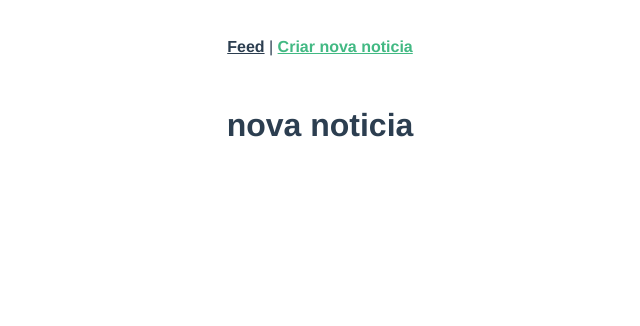
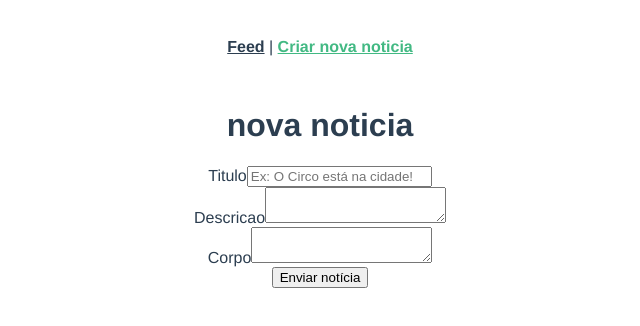
Before and after one commit to pedrodiogo219/portal-noticias, a Vue app: page /nova-noticia in a window 1280 px wide. Shown: the top 326 px of the page, without its empty margins (320-960 px from the left). Built offline with nearby package versions, Linux system fonts and the light colour scheme.

Commit message:
create NovaNoticia form

```diff
--- a/src/components/FeedNoticias.vue
+++ b/src/components/FeedNoticias.vue
@@ -21,12 +21,6 @@
             }
         }
     },
-    created() {
-        console.log('created', this.$parent.noticias.value);
-    },
-    mounted(){
-        console.log('mounted', this.$parent.noticias.value);
-    },
     components: { ResumoNoticia }
 }
 </script>
@@ -36,7 +30,7 @@
 
 #listaNoticias{
     display: flex;
-    flex-direction: row;
+    flex-direction: column;
     flex-wrap: wrap;
 }
 
--- a/src/components/NoticiaCompleta.vue
+++ b/src/components/NoticiaCompleta.vue
@@ -14,10 +14,7 @@ import NotFound from './NotFound.vue';
   export default {
     created() {
         this.noticias = JSON.parse(localStorage.getItem("noticias")) || [];
-        console.log(this.noticias);
-        console.log(this.$route.params.id);
         this.noticia = this.noticias.find(n => n.id === Number(this.$route.params.id));
-        console.log(this.noticia);
     },
     components: { NotFound }
 };
--- a/src/views/HomeView.vue
+++ b/src/views/HomeView.vue
@@ -2,9 +2,6 @@
   <div class="home">
     <FeedNoticias></FeedNoticias>
   </div>
-
-
-  <button v-on:click="chama()">add noticia</button>
 </template>
 
 <script>
@@ -28,19 +25,7 @@ export default {
         this.noticias.value = JSON.parse(localStorage.getItem("noticias")) || [];
         this.$watch("noticias", (newVal) => {
             localStorage.setItem("noticias", JSON.stringify(newVal.value));
-            console.log("entrou aqui");
         }, { deep: true });
-    },
-    methods: {
-        chama: function () {
-            this.noticias.value.push({
-                id: 1,
-                titulo: "Primeira Noticia",
-                descricao: "Essa é a primeira noticia do site",
-                corpo: "Lorem ipsum dolor sit amet, consectetur adipiscing elit. Mauris sem nisi, volutpat vel libero eget, bibendum pellentesque nisi. Ut a laoreet libero. Vestibulum euismod ipsum sed dictum semper. Sed non ante non arcu interdum commodo. Morbi ultricies, elit id mattis porttitor, diam lectus rutrum lectus, non laoreet orci velit ac nisi. Sed vel diam feugiat, dictum dolor vitae, cursus orci. Quisque eget nunc porttitor, euismod libero et, pretium velit. Cras mauris est, bibendum in feugiat tincidunt, aliquet a sem. Nullam ac nisl dignissim felis maximus euismod non vel ipsum. Aliquam imperdiet interdum lacus, sit amet dictum tortor tristique sed. Fusce hendrerit mattis dui quis congue. Fusce orci orci, placerat consectetur sem id, consequat tempus ipsum. Nullam vitae risus lectus. Sed consequat aliquet velit eget semper. Vestibulum ante ipsum primis in faucibus orci luctus et ultrices posuere cubilia curae;"
-            });
-            console.log(this.noticias.value);
-        }
     }
 }
 </script>
--- a/src/views/NovaNoticiaView.vue
+++ b/src/views/NovaNoticiaView.vue
@@ -1,3 +1,69 @@
 <template>
     <h1>nova noticia</h1>
+    <form @submit.prevent="submit">
+        <div>
+            <label for="titulo">Titulo</label>
+            <input id="titulo" type="text" placeholder="Ex: O Circo está na cidade!" v-model="titulo"/>
+            {{ titulo }}
+        </div>
+
+        <div>
+            <label for="descricao">Descricao</label>
+            <textarea v-model="descricao"></textarea>
+            {{ descricao }}
+        </div>
+
+        <div>
+            <label for="corpo">Corpo</label>
+            <textarea v-model="corpo"></textarea>
+            {{ corpo }}
+        </div>
+
+
+        <input type="submit" value="Enviar notícia"/>
+    </form>
 </template>
+
+<script>
+import router from '@/router';
+
+export default {
+    name: "NovaNoticiaView",
+    data() {
+        return {
+            titulo: '',
+            descricao: '',
+            corpo: ''
+        }
+    },
+
+    methods: {
+        submit(){
+            if (this.titulo.trim() === '' || this.descricao.trim() === '' || this.corpo.trim() === ''){
+                alert('Formulário inválido: Nenhum campo pode ficar vazio.');
+                return
+            }
+
+            this.noticias = JSON.parse(localStorage.getItem('noticias')) || [];
+
+            let newId = 1;
+
+            if (this.noticias.length !== 0){
+                newId = Math.max(...this.noticias.map(n => n.id)) + 1;
+            }
+
+
+            this.noticias.push({
+                id: newId,
+                titulo: this.titulo,
+                descricao: this.descricao,
+                corpo: this.corpo
+            });
+
+            localStorage.setItem("noticias", JSON.stringify(this.noticias));
+
+            router.push('/noticia/' + newId);
+        }
+    }
+}
+</script>
```
